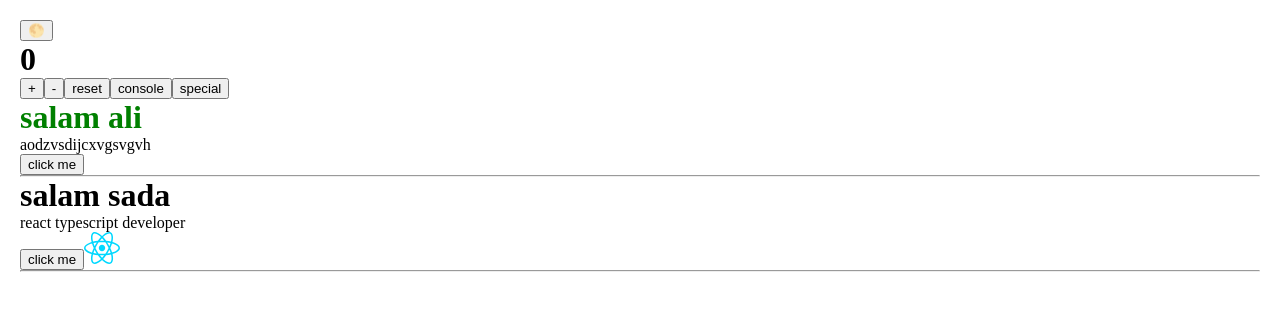
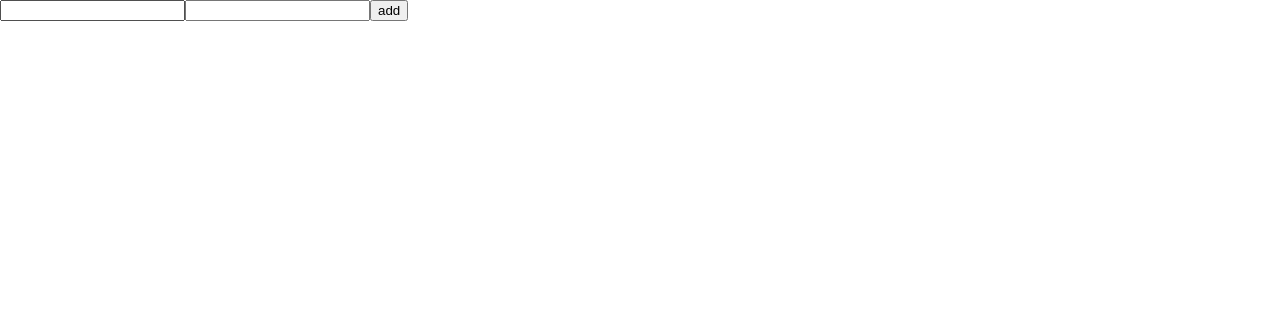
Before and after one commit to Ali-GreenHeart/react-dfe01-first, a React (Vite) app: page / in a window 1280 px wide. Shown: the top 310 px of the page. Built offline with nearby package versions, Linux system fonts and the light colour scheme.

Commit message:
add input component

```diff
--- a/src/App.jsx
+++ b/src/App.jsx
@@ -1,17 +1,19 @@
 import React from 'react'
 import Header from './components/Header'
 import Counter from './components/Counter'
+import Input from './components/Input'
 function App() {
   return (
     <>
-      <Counter />
+      <Input />
+      {/* <Counter />
       <Header
         title="aodzvsdijcxvgsvgvh"
         ad='ali'
         isMain
         onClick={() => console.log('clicked')}
       />
-      <Header withReact ad="sada" title="react typescript developer" />
+      <Header withReact ad="sada" title="react typescript developer" /> */}
     </>
   )
 }
--- /dev/null
+++ b/src/components/Input/index.jsx
@@ -0,0 +1,34 @@
+import { useState, useRef } from "react"
+
+export default function Input() {
+    const [n1, setN1] = useState('')
+    const [n2, setN2] = useState('')
+
+    const inputRef = useRef()
+    return (
+        <>
+            <input
+                ref={inputRef}
+                type="text"
+                value={n1}
+                onChange={(e) => {
+                    setN1(+e.target.value)
+                }}
+            />
+            <input
+                value={n2}
+                type="text"
+                onChange={(e) => {
+                    setN2(+e.target.value)
+                }}
+            />
+            <button
+                onClick={() => {
+                    // console.log(inputRef.current.value)
+                    inputRef.current.focus()
+                }}
+            >add</button>
+            <p>{n1 + n2}</p>
+        </>
+    )
+}
--- a/src/main.jsx
+++ b/src/main.jsx
@@ -8,9 +8,9 @@ const reactRootElement = ReactDOM.createRoot(document.getElementById('root'))
 
 
 reactRootElement.render(
-    <PageWithModes>
-        <App />
-    </PageWithModes>
+    // <PageWithModes>
+    <App />
+    // </PageWithModes >
 )
 // render -> code to UI
 // JSX -> JavaScript and XHTML
```
